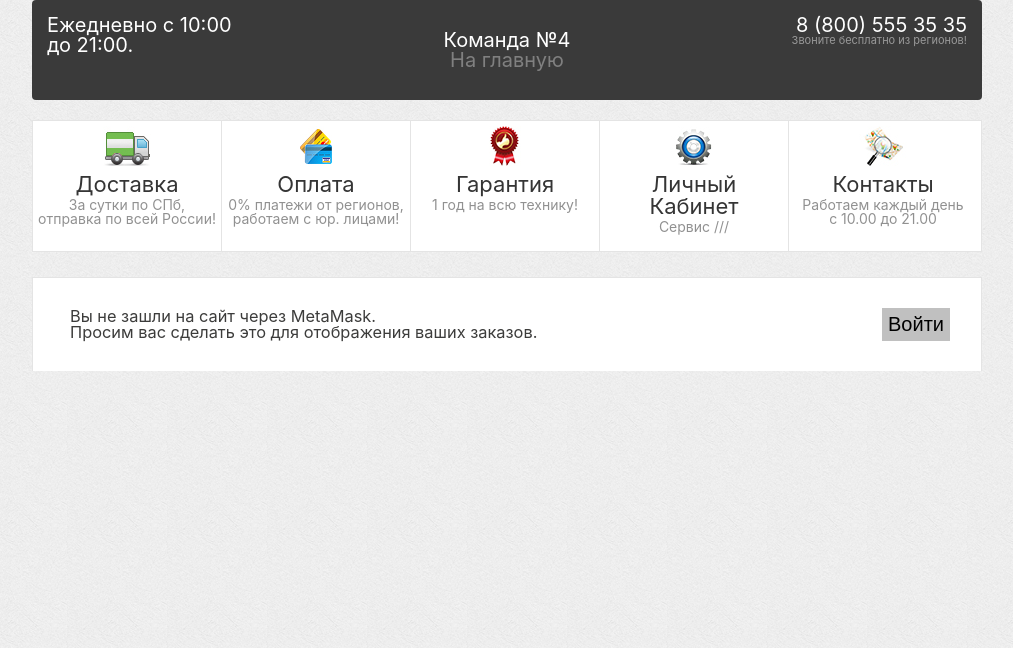
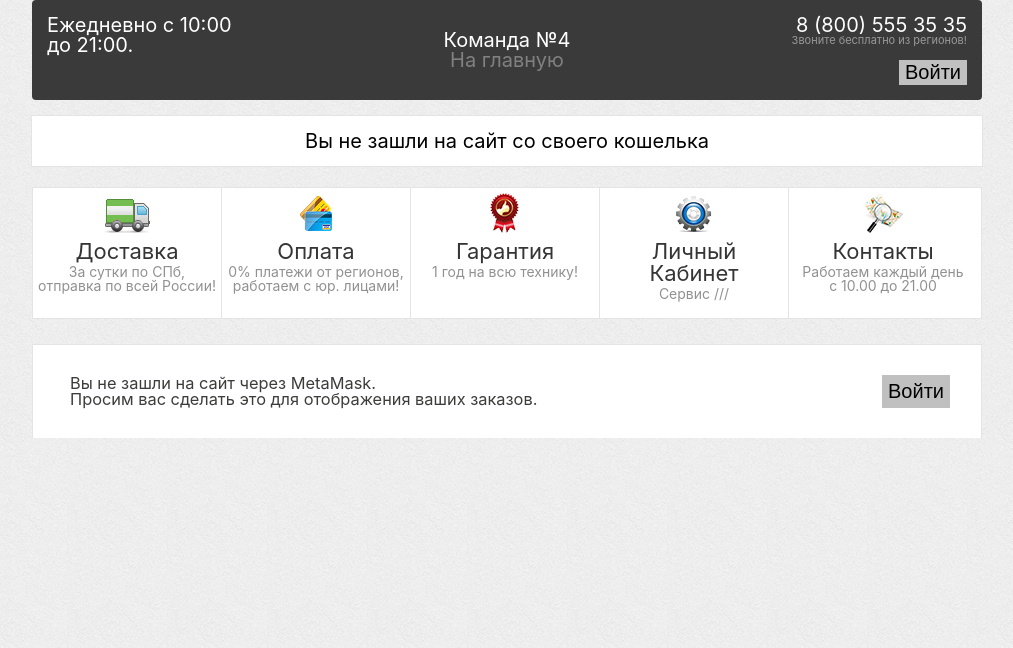
Before and after one commit to AA122AA/Escrow_site, a Django app: template DjangoFiles/Shop/templates/Shop/lk.html in a window 1280 px wide. Shown: the top 648 px of the page, without its empty margins (133-1146 px from the left). Run offline with Django 3.2, Linux system fonts and the light colour scheme; the template is opened without the code that fills it, so the values that code supplies are empty; parts of the project's set-up code (start-up, migrations or seed data) failed here and were passed over.

Commit message:
Update lk.html

```diff
--- a/DjangoFiles/Shop/templates/Shop/lk.html
+++ b/DjangoFiles/Shop/templates/Shop/lk.html
@@ -29,8 +29,16 @@
 			<span class="phone-caption">
 				<p>Звоните бесплатно из регионов!</p>
 			</span>
+			<br>
+			<div class="guest_login">
+				<h3><button id="login_but">Войти</button></h3>
+			</div>
 		</div>
 	</div>
+</div>
+
+<div class="account_info">
+	<p class="address_account">Вы не зашли на сайт со своего кошелька</p>
 </div>
 
 <header class="header">
```
